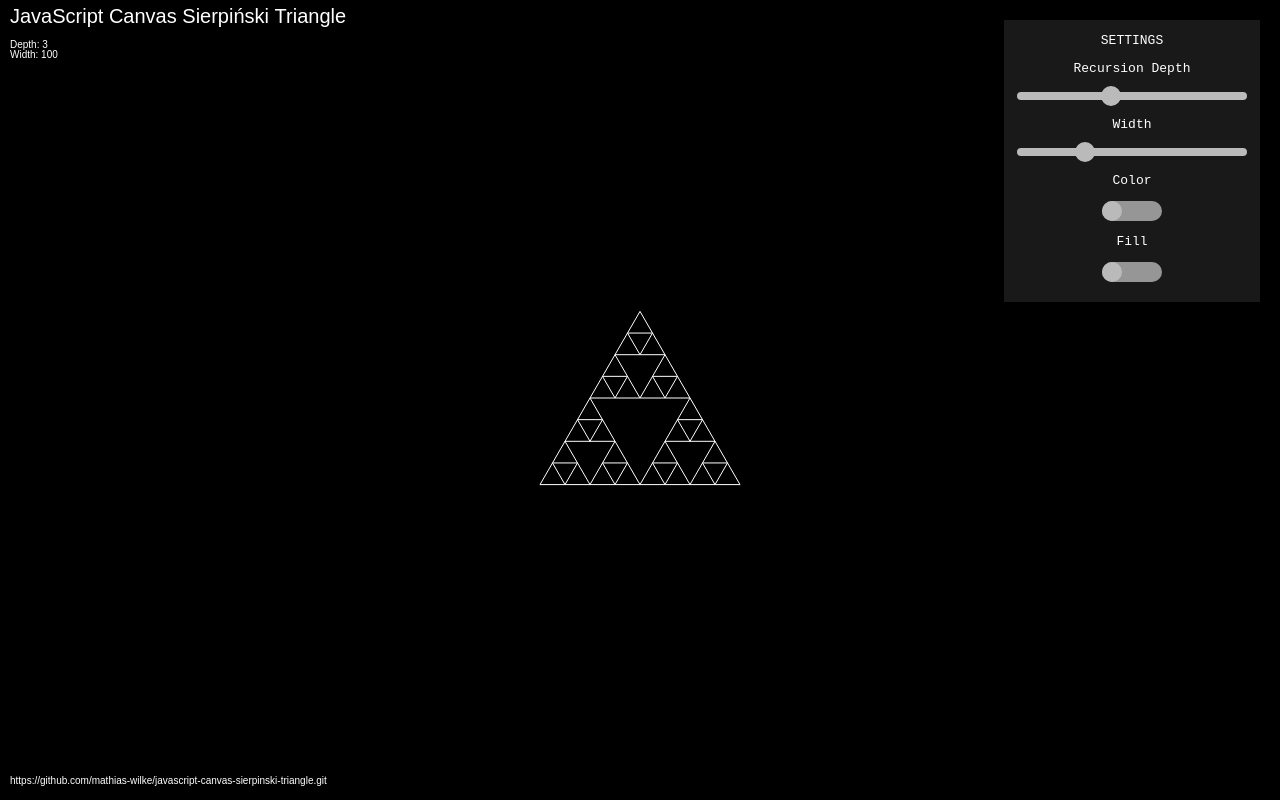
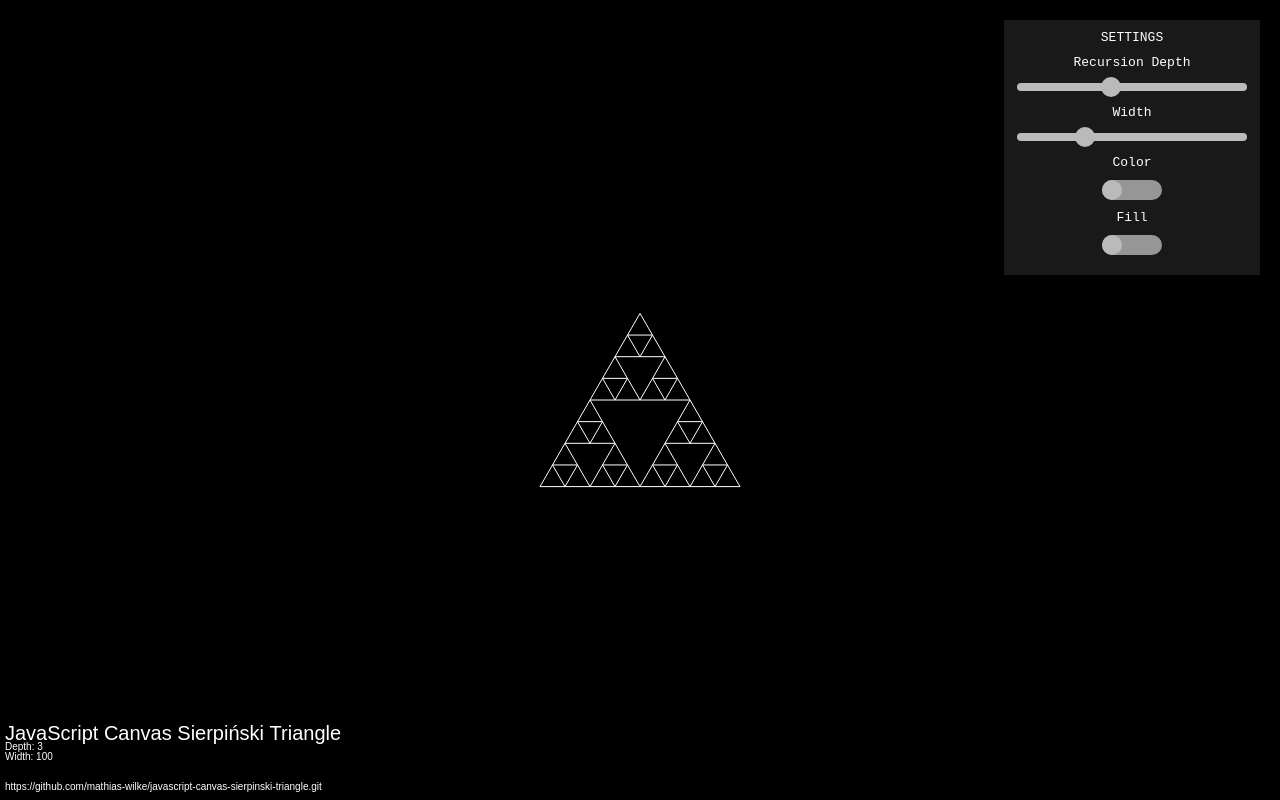
Before and after one commit to mathias-wilke/javascript-canvas-sierpinski-triangle, a plain HTML site: page index.html in a window 1280 px wide. Drawn offline with Linux system fonts and the light colour scheme.

Commit message:
updated UI to use the full width

```diff
--- a/css/canvas-fun.css
+++ b/css/canvas-fun.css
@@ -1,10 +1,18 @@
 * {
     text-align: center;
     font-family: monospace;
+    margin:0;
+    padding:0;
+}
+
+canvas{
+    display:block;
 }
 
 body {
     background-color: #000;
+    width:100%;
+    height:100%;
 }
 
 p {
@@ -19,6 +27,10 @@ p {
     z-index: 1;
     background-color: rgba(51, 51, 51, 0.5);
     padding-bottom: 20px;
+}
+
+.slidecontainer p {
+    margin: 10px;
 }
 
 .slider {
--- a/js/canvas-fun.js
+++ b/js/canvas-fun.js
@@ -13,11 +13,11 @@ var recursion = document.getElementById("recursion").value;
 function draw(){
     ctx.fillStyle = "white";
     ctx.font = "20px Arial";
-    ctx.fillText("JavaScript Canvas Sierpiński Triangle", 0, 15);
+    ctx.fillText("JavaScript Canvas Sierpiński Triangle", 5, canvas.height - 60);
     ctx.font = "10px Arial";
-    ctx.fillText("Depth: " + recursion, 0, 40);
-    ctx.fillText("Width: " + width, 0, 50);
-    ctx.fillText("https://github.com/mathias-wilke/javascript-canvas-sierpinski-triangle.git", 0, canvas.height - 4);
+    ctx.fillText("Depth: " + recursion, 5, canvas.height - 50);
+    ctx.fillText("Width: " + width, 5, canvas.height - 40);
+    ctx.fillText("https://github.com/mathias-wilke/javascript-canvas-sierpinski-triangle.git", 5, canvas.height - 10);
 
     ctx.translate((canvas.width / 2) - width / 2, canvas.height / 2);
     var h = Math.tan(60 * (Math.PI / 180)) * width/2;
@@ -103,8 +103,8 @@ function clear(){
 
 //if the user changes the size of the window we have do recalculate
 function resizeCanvas(){
-    canvas.width = window.innerWidth - 20;
-    canvas.height = window.innerHeight -20;
+    canvas.width = window.innerWidth;
+    canvas.height = window.innerHeight;
 }
 
 //let us call the function once at the start to get the user's canvas size
```
